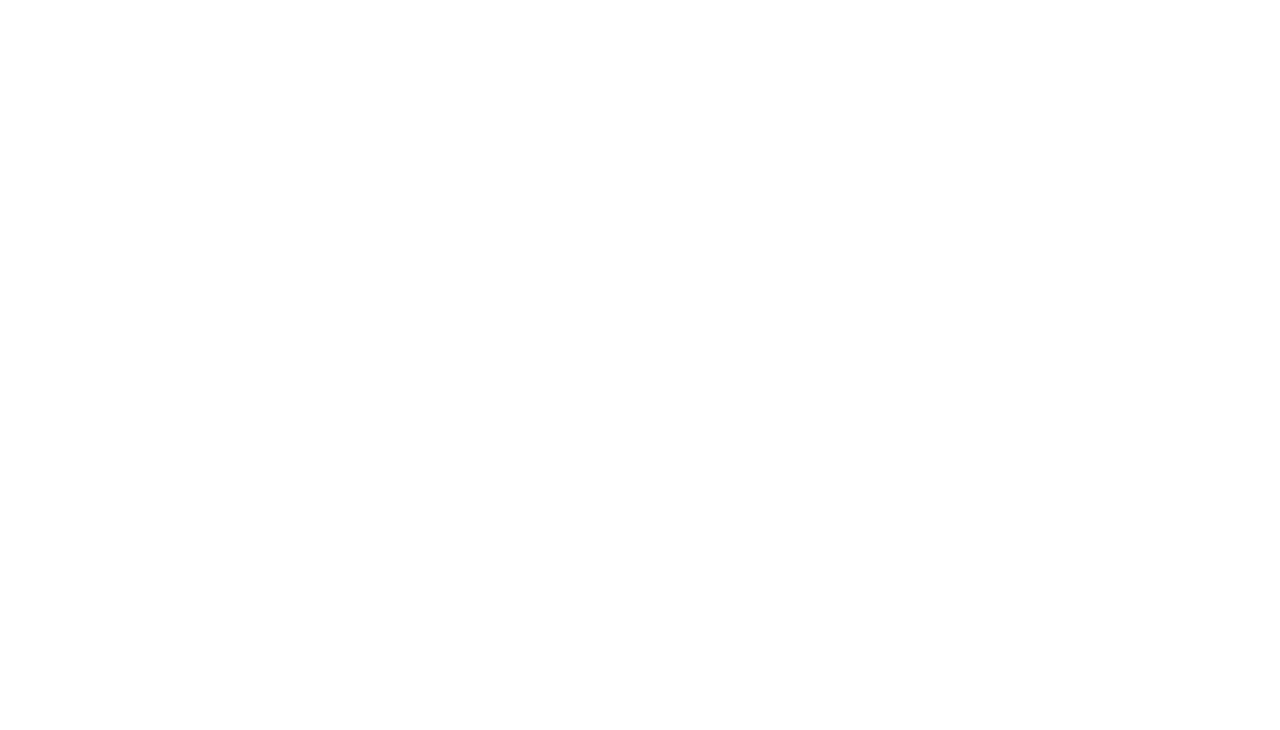
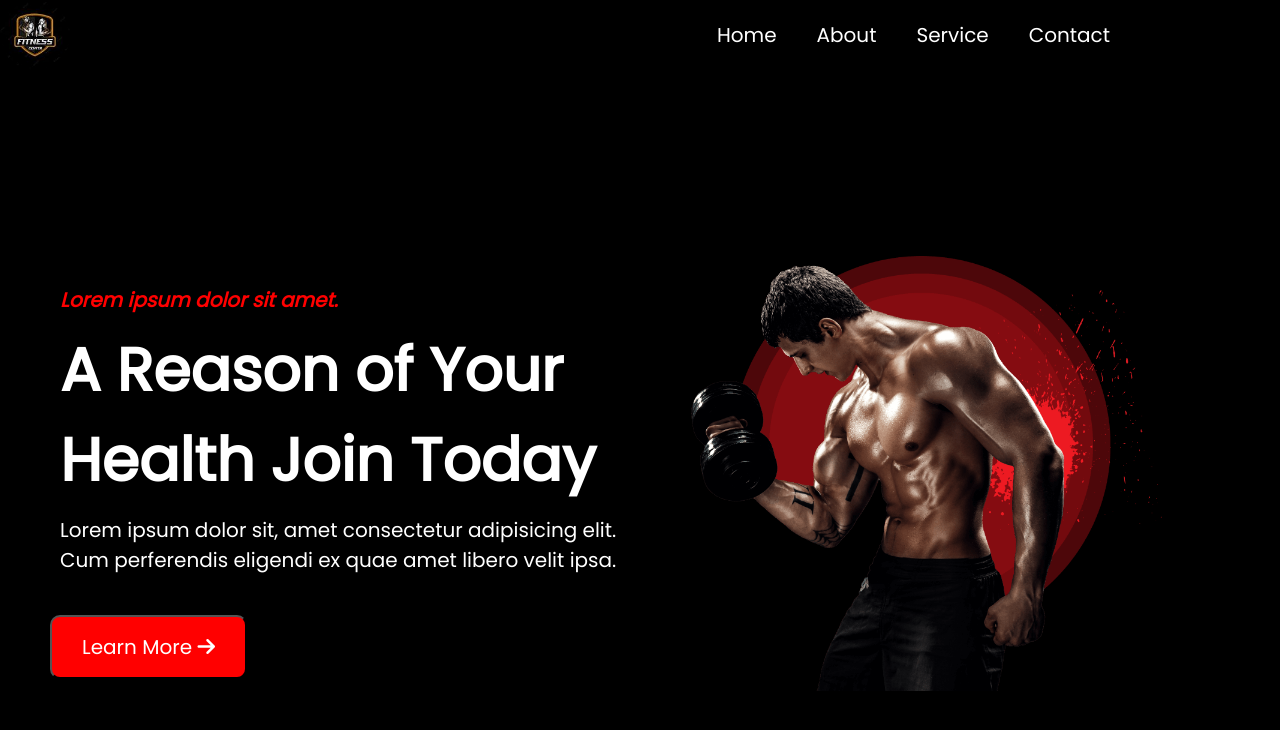
Before and after one commit to RJJubair42/Gym-practice-project, a plain HTML site: page index.html in a window 1280 px wide. Drawn offline with Linux system fonts and the light colour scheme.

Commit message:
banner section added

```diff
--- a/css/style.css
+++ b/css/style.css
@@ -1,6 +1,77 @@
 * {
-    padding: 0px;
-    margin: 0px;
-    transition: 0.8ms;
-    scroll-behavior: smooth;
+  font-family: "Poppins", sans-serif;
+  padding: 0px;
+  margin: 0px;
+  transition: 0.8ms;
+  scroll-behavior: smooth;
 }
+.fitness-continer {
+  display: flex;
+  justify-content: space-between;
+  background-color: #000000;
+}
+.fitness-logo img {
+  width: 70px;
+  height: 70px;
+  border-radius: 50%;
+}
+.menubar-site {
+  display: flex;
+  margin-right: 150px;
+}
+.menubar-site li {
+  list-style-type: none;
+  font-size: 20px;
+  padding: 20px;
+  color: #ffffff;
+}
+.menubar-site li:hover {
+  color: #ff0b0b;
+  cursor: pointer;
+}
+.flexible-container {
+  width: 100%;
+  height: 100vh;
+  display: flex;
+  justify-content: space-evenly;
+  align-items: center;
+  background-color: #000000;
+}
+.helf-width {
+  width: 50%;
+  margin-left: 50px;
+}
+.header {
+  font-size: 20px;
+  font-style: italic;
+  color: #ff0000;
+  margin: 10px;
+}
+.health {
+  font-size: 60px;
+  font-weight: bold;
+  color: #ffffff;
+  margin: 10px;
+}
+.helf-width p {
+  font-size: 20px;
+  color: #ffffff;
+  margin: 10px;
+}
+.helf-width img {
+  width: 80%;
+}
+.link {
+  text-decoration: none;
+  background-color: #ff0000;
+  padding: 15px 30px;
+  margin-top: 30px;
+  border-radius: 10px;
+  color: #ffffff;
+  font-size: 20px;
+}
+.link:hover {
+  color: #ffffff;
+  background-color: #0000ff;
+  cursor: pointer;
+}
--- a/index.html
+++ b/index.html
@@ -6,9 +6,45 @@
     <meta name="viewport" content="width=device-width, initial-scale=1.0" />
     <link rel="icon" href="./images/icon/fabicon.webp" type="image/png" />
     <title>Gym</title>
+    <!-- Fontawesome Icons Link -->
+    <script
+      src="https://kit.fontawesome.com/f17fe590ba.js"
+      crossorigin="anonymous"
+    ></script>
+    <!-- Google Fonts Link -->
+    <link href="https://fonts.googleapis.com/css2?family=Poppins&display=swap" rel="stylesheet">
+    <!-- Css Link -->
     <link rel="stylesheet" href="css/style.css" />
   </head>
   <body>
-
+    <header>
+      <nav>
+        <div class="fitness-continer">
+          <div class="fitness-logo">
+            <img src="images/logo/logo.jpg" alt="" />
+          </div>
+          <div class="menubar-site">
+            <li>Home</li>
+            <li>About</li>
+            <li>Service</li>
+            <li>Contact</li>
+          </div>
+        </div>
+      </nav>
+      <section class="flexible-container">
+        <div class="helf-width">
+          <h5 class="header">Lorem ipsum dolor sit amet.</h5>
+          <h1 class="health">A Reason of Your Health Join Today</h1>
+          <p>
+            Lorem ipsum dolor sit, amet consectetur adipisicing elit. Cum
+            perferendis eligendi ex quae amet libero velit ipsa.
+          </p>
+          <button class="link">Learn More <i class="fa-solid fa-arrow-right"></i></button>
+        </div>
+        <div class="helf-width">
+          <img src="images/home-bg.png" alt="" />
+        </div>
+      </section>
+    </header>
   </body>
 </html>
```
Also changed, not shown: images/logo/logo.jpg (added).
